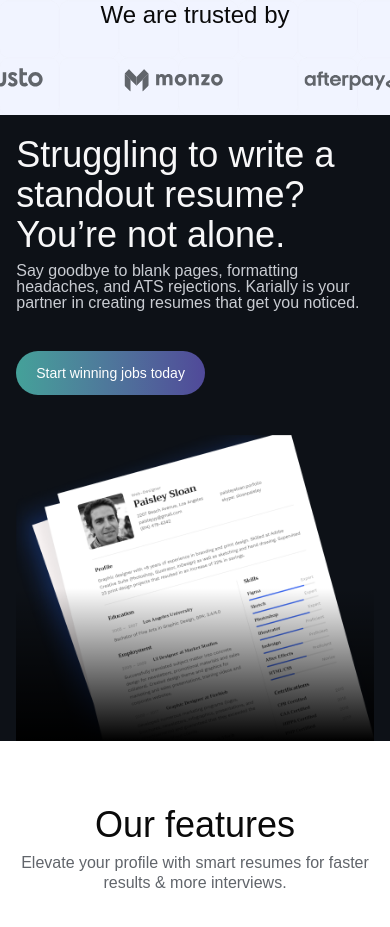
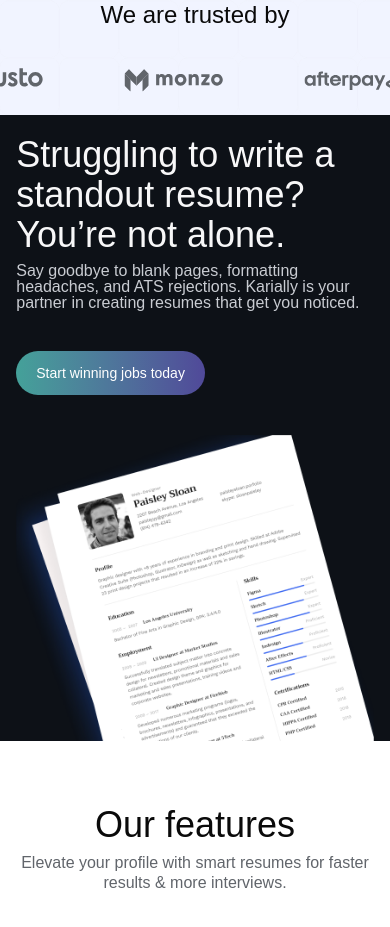
Before and after one commit to YEL-59/scalewithgrace, a React (Vite) app: page / in a window 390 px wide. Shown: the part 958-1885 px from the top of the page. Built offline with nearby package versions, Linux system fonts and the light colour scheme.

Commit message:
31.05.2025

```diff
--- a/src/components/common/home/top-resume-cta-section.jsx
+++ b/src/components/common/home/top-resume-cta-section.jsx
@@ -6,24 +6,14 @@ import { Link } from "react-router";
 export default function TopResumeCTASection() {
   return (
     <section className="w-full bg-[#0D1117]  md:pt-20 lg:pt-32 font-poppins">
-      <div className="container w-11/12 max-h-screen mx-auto flex flex-col-reverse md:flex-row gap-5">
-        {/* left side resume image */}
-        {/* <div className="flex-1 flex max-h-[550] relative">
-          <div className="bg-[#FCF7F7] md:w-[380px] md:h-[380px] lg:h-[500px] xl:w-[534px] xl:h-[550px] transform md:-rotate-[14deg] xl:-rotate-[18deg] md:mt-16 lg:mt-24 xl:mt-28"></div>
-          <div className="bg-white md:w-[380px] md:h-[380px] lg:h-[500px] xl:w-[534px] xl:h-[550px] transform md:-rotate-[14deg]  xl:-rotate-[18deg] md:mt-16 lg:mt-[70px] xl:mt-20 -ml-[520px] z-10 hidden md:block"></div>
-          <img className="lg:-ml-[300px] xl:-ml-[600px] z-20 w-full" src={resume}></img>
-
-          <div className="absolute bottom-0 left-0 w-full h-1/2 bg-gradient-to-b from-transparent to-black z-30 "></div>
-        </div> */}
-
-        <div className="relative flex-1">
+      <div className="container w-11/12 mx-auto flex flex-col-reverse md:flex-row gap-5">
+        <div className="md:relative flex-1">
           <div className="">
             <img className="md:absolute bottom-0" src={resumeTop}></img>
           </div>
           {/* <div className="absolute bottom-0 left-0 w-full h-1/2 bg-gradient-to-b from-transparent to-black z-30 "></div> */}
           <div className="absolute bottom-0 left-0 w-full h-1/2 bg-gradient-to-b from-transparent to-black z-30 "></div>
         </div>
-
 
         {/* right side content section */}
         <div className="flex-1 flex justify-center items-center py-5 xl:pb-48">
@@ -37,7 +27,7 @@ export default function TopResumeCTASection() {
               you noticed.
             </p>
 
-            <Link to='/comming'>
+            <Link to="/comming">
               <button className="rounded-[100px] text-sm md:text-bas text-white bg-gradient-to-r  from-primary to-secondary py-3 px-5 mt-8">
                 Start winning jobs today
               </button>
```
